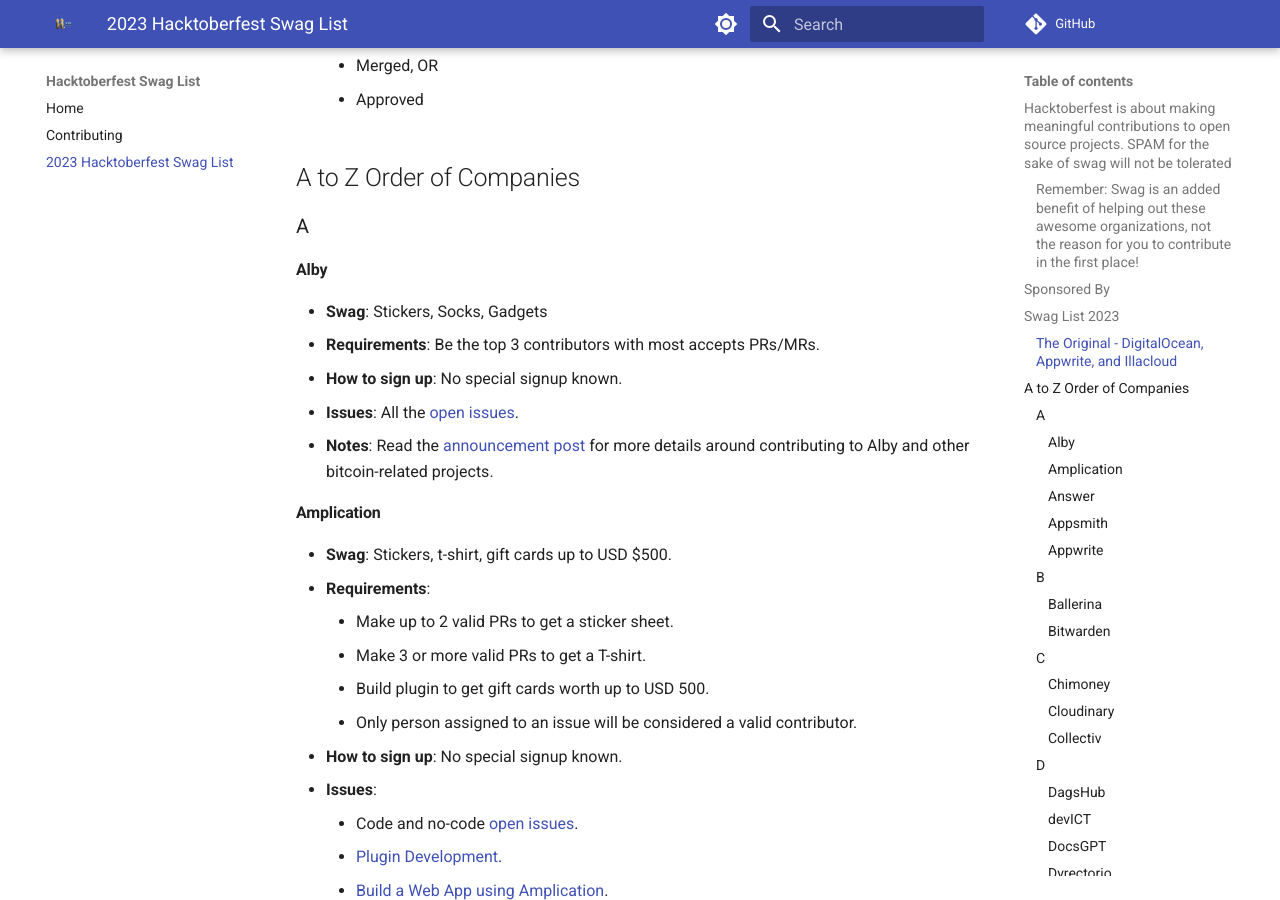
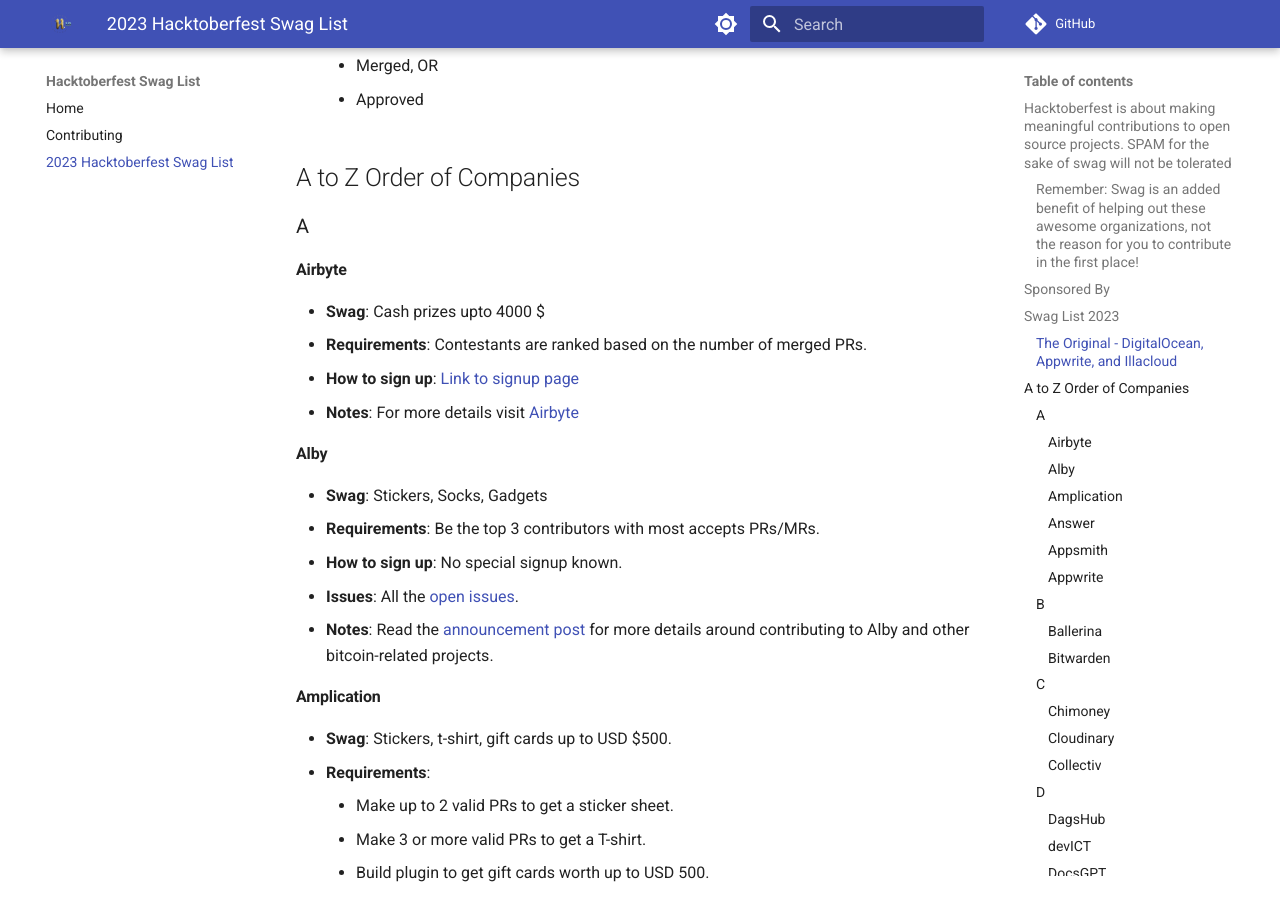
Before and after one commit to crweiner/hacktoberfest-swag-list, an MkDocs documentation site: the page built from docs/list.md, in a window 1280 px wide and 900 px high, scrolled down 1170 px. Built offline with MkDocs 1.6.1 and Material for MkDocs 9.7.7, drawn with Linux system fonts in a browser that asks for light colours; plug-ins that fetch from the network failed and are left out; comment, search, counter and statistics services are not loaded.

Commit message:
Added Airbyte in hacktoberfest list

```diff
--- a/docs/list.md
+++ b/docs/list.md
@@ -37,6 +37,13 @@
 ## A to Z Order of Companies
 
 ### A
+
+#### **Airbyte**
+
+- **Swag**: Cash prizes upto 4000 $
+- **Requirements**: Contestants are ranked based on the number of merged PRs.
+- **How to sign up**: [Link to signup page](https://hashnode.com/onboard?next=/hackathons/airbyte&skip-onboarding=true)
+- **Notes**: For more details visit [Airbyte](https://hashnode.com/hackathons/airbyte#participate)
 
 #### **Alby**
 
```
